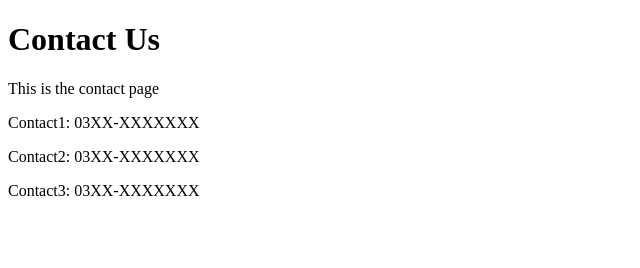
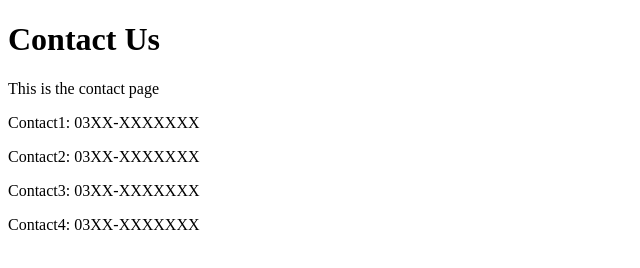
Before and after one commit to daniyalaamir110/git-task, a plain HTML site: page contact.html in a window 1280 px wide. Shown: the whole page, without its empty margins (0-640 px from the left). Drawn offline with Linux system fonts and the light colour scheme.

Commit message:
Added contact 4

```diff
--- a/contact.html
+++ b/contact.html
@@ -11,5 +11,6 @@
     <p>Contact1: 03XX-XXXXXXX</p>
     <p>Contact2: 03XX-XXXXXXX</p>
     <p>Contact3: 03XX-XXXXXXX</p>
+    <p>Contact4: 03XX-XXXXXXX</p>
 </body>
 </html>
```
